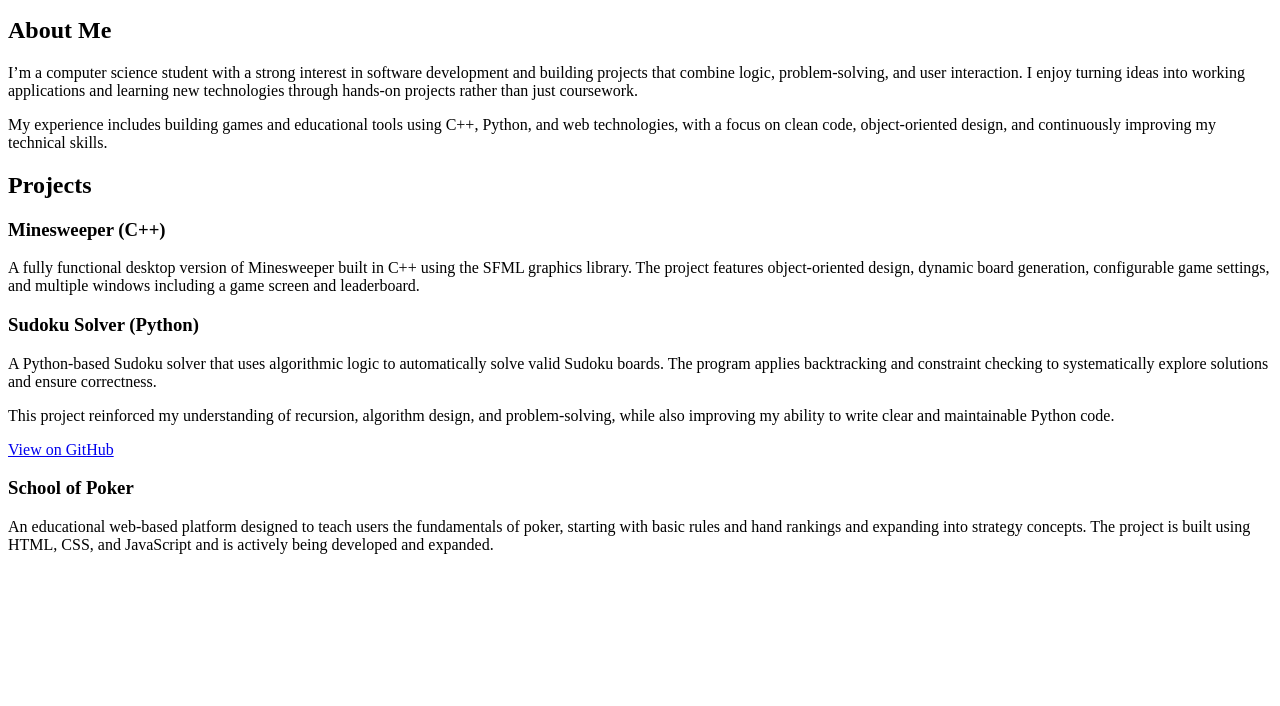
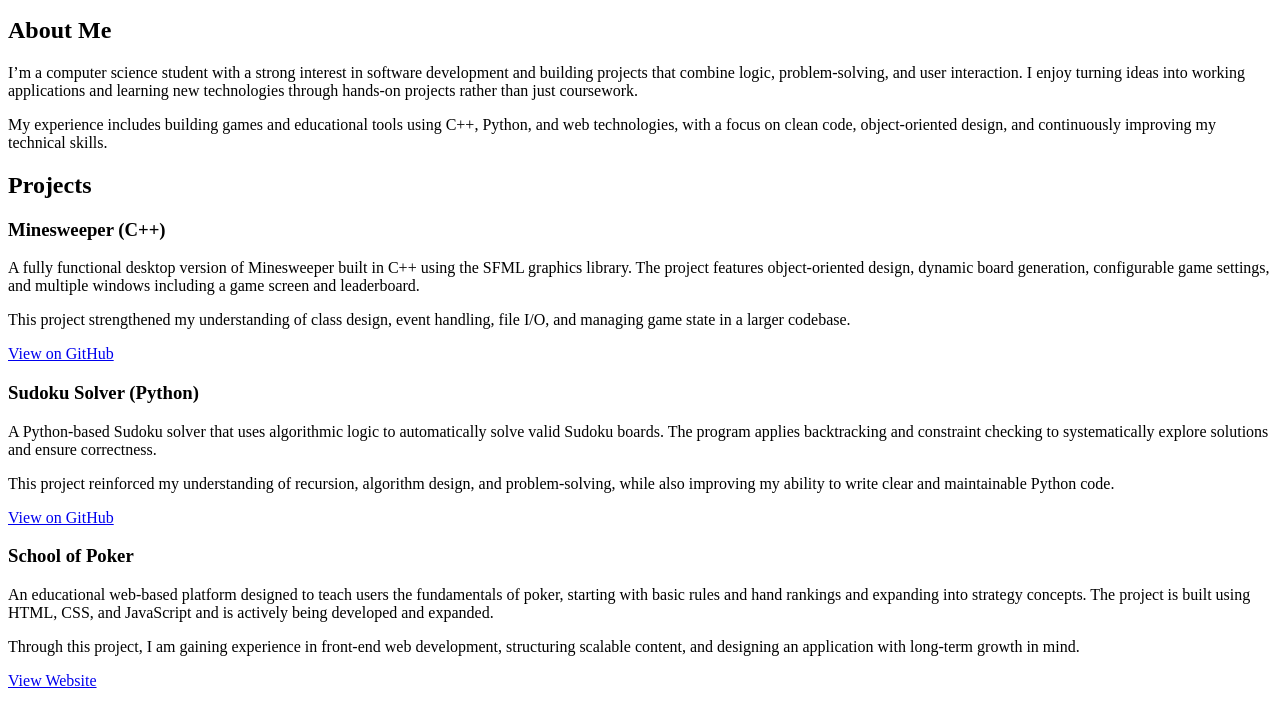
Before and after one commit to AydanAraujo1029/AydanAraujo1029.github.io, a plain HTML site: page index.html in a window 1280 px wide. Shown: the part 101-807 px from the top of the page. Drawn offline with Linux system fonts and the light colour scheme.

Commit message:
Update index.html

```diff
--- a/index.html
+++ b/index.html
@@ -30,6 +30,13 @@ graphics library. The project features object-oriented design, dynamic board
 generation, configurable game settings, and multiple windows including a game
 screen and leaderboard.
 </p>
+<p>
+This project strengthened my understanding of class design, event handling,
+file I/O, and managing game state in a larger codebase.
+</p>
+<p>
+<a href="https://github.com/AydanAraujo1029/minesweeper">View on GitHub</a>
+</p>
 
 
 <h3>Sudoku Solver (Python)</h3>
@@ -56,6 +63,14 @@ poker, starting with basic rules and hand rankings and expanding into strategy
 concepts. The project is built using HTML, CSS, and JavaScript and is actively
 being developed and expanded.
 </p>
+<p>
+Through this project, I am gaining experience in front-end web development,
+structuring scalable content, and designing an application with long-term growth
+in mind.
+</p>
+<p>
+<a href="file:///C:/Users/aydan/OneDrive/Desktop/School%20of%20Poker/index.html">View Website</a>
+</p>
 
 </body>
 </html>
```
